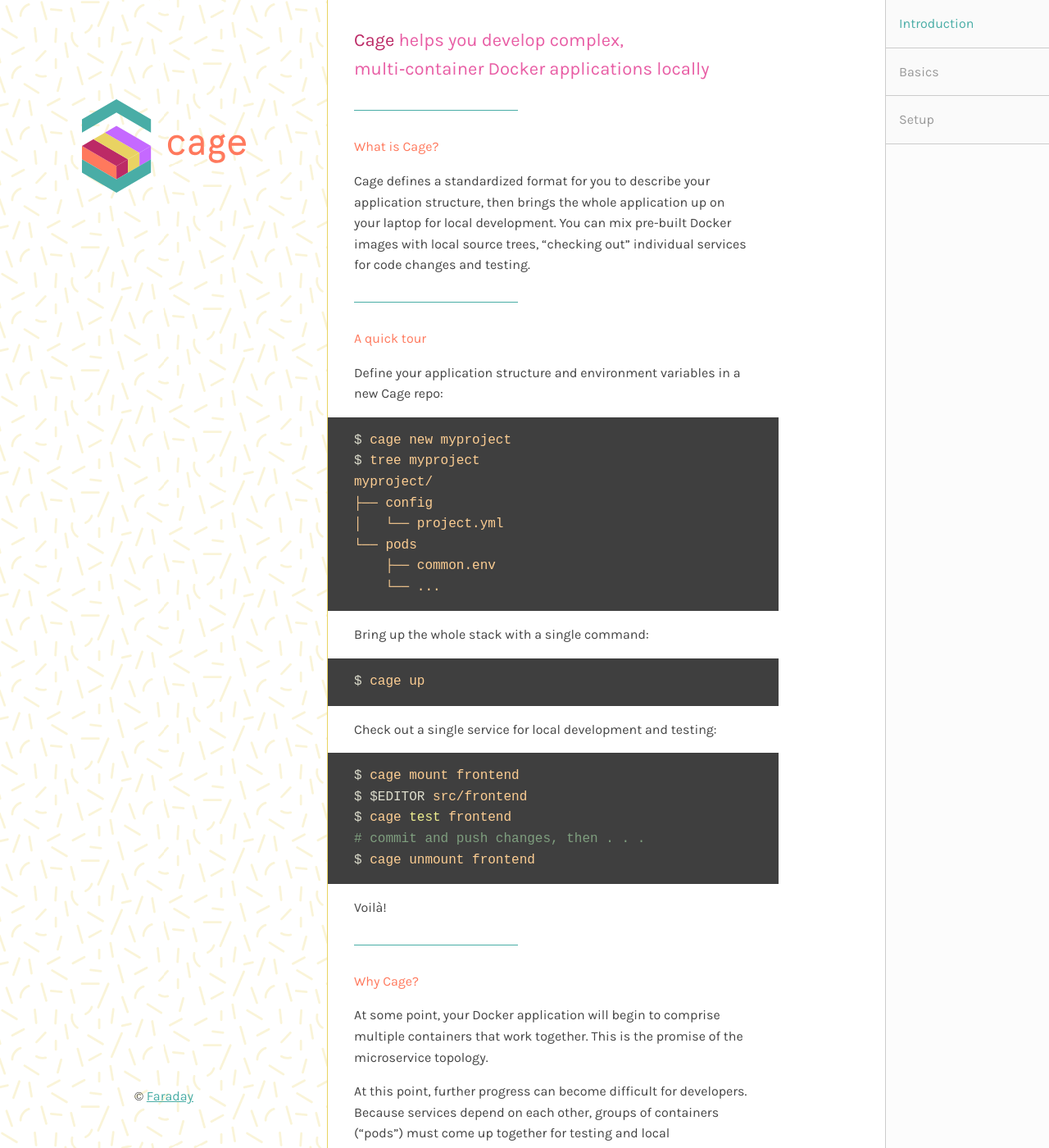
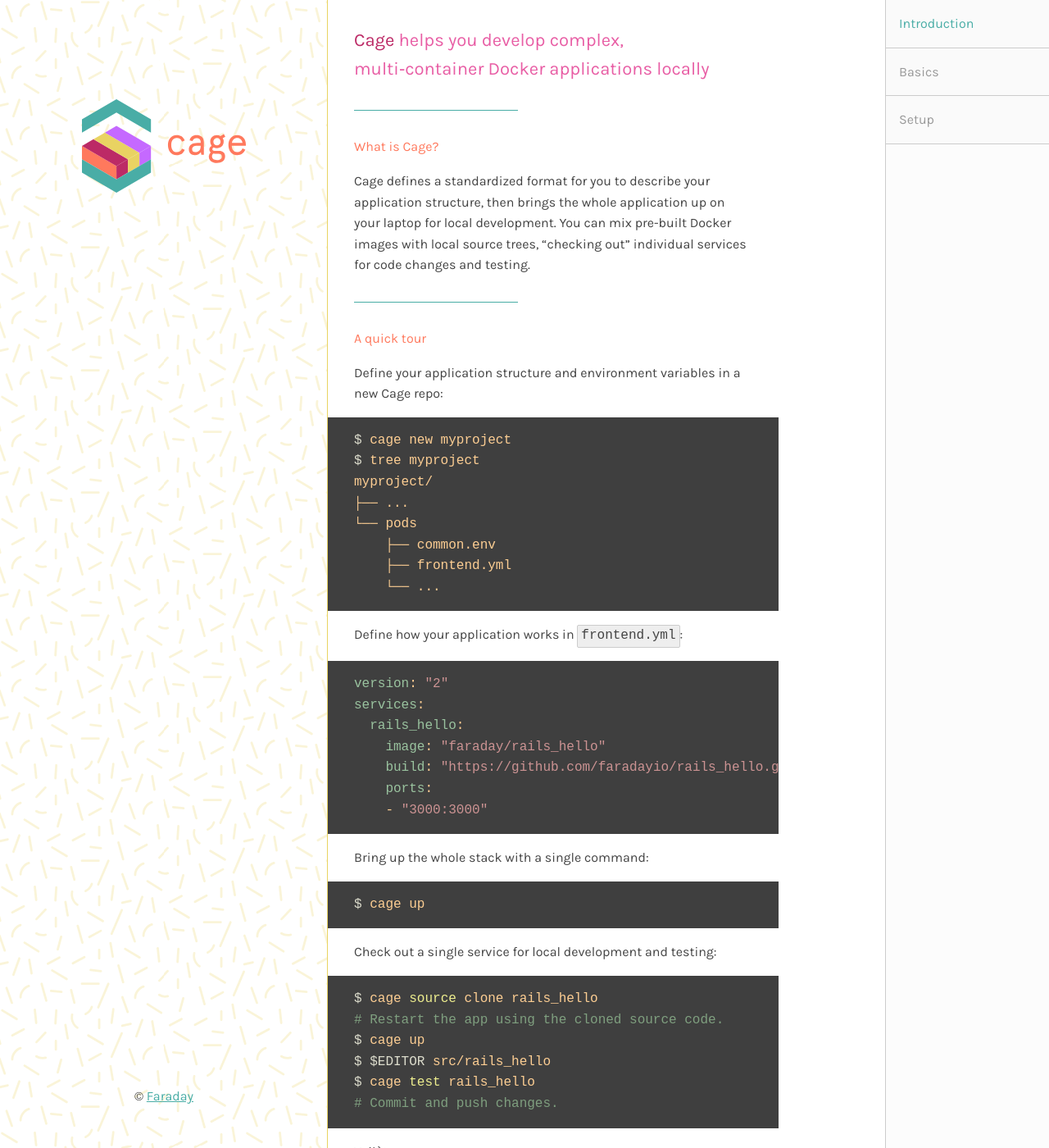
Before and after one commit to faradayio/cage.faraday.io, a Jekyll site: the page built from index.md, in a window 1280 px wide and 1400 px high. Shown: the whole window at 82% size. Built offline with Jekyll 4.4.1, drawn with Linux system fonts in a browser that asks for light colours; nearby versions of some CDN libraries.

Commit message:
EMK fixes
* Update for next release of `cage`

I love the site!

What I propose changing in this PR:

- I downplay the `mount` and `unmount` commands in the early examples,
  because they're less important.
- I fix the front page example to work correctly.  But to do so, I need
  to explain the difference between `frontend` and `node_hello`, which
  is easiest to explain if we show a sample `frontend.yml` file.  I'm
  not sure if we want this on the front page, but on the other hand, I'm
  not sure if the example makes sense without it.
- I tentatively rename `override` → `target` everywhere.
- I fix a few other bits of syntax.

I may actually get rid of the `clone` command completely, and make it
part of the first time you run `mount`.  That's a brilliant idea.

* Change `source list` to `source ls`

* `test` is for local test suites (like Rails), CI story is more complicated

I'd rather not get into CI-based testing, which will probably deserve a
page of its own at some point.

````diff
--- a/index.md
+++ b/index.md
@@ -26,11 +26,23 @@
 $ cage new myproject
 $ tree myproject
 myproject/
-├── config
-│   └── project.yml
+├── ...
 └── pods
     ├── common.env
+    ├── frontend.yml
     └── ...
+```
+
+Define how your application works in `frontend.yml`:
+
+``` yaml
+version: "2"
+services:
+  rails_hello:
+    image: "faraday/rails_hello"
+    build: "https://github.com/faradayio/rails_hello.git"
+    ports:
+    - "3000:3000"
 ```
 
 Bring up the whole stack with a single command:
@@ -42,11 +54,12 @@
 Check out a single service for local development and testing:
 
 ``` shell
-$ cage mount frontend
-$ $EDITOR src/frontend
-$ cage test frontend
-# commit and push changes, then . . .
-$ cage unmount frontend
+$ cage source clone rails_hello
+# Restart the app using the cloned source code.
+$ cage up
+$ $EDITOR src/rails_hello
+$ cage test rails_hello
+# Commit and push changes.
 ```
 
 Voilà!
````
Also changed, not shown: basics.md (+3 -3 lines), setup.md (+6 -6 lines).
